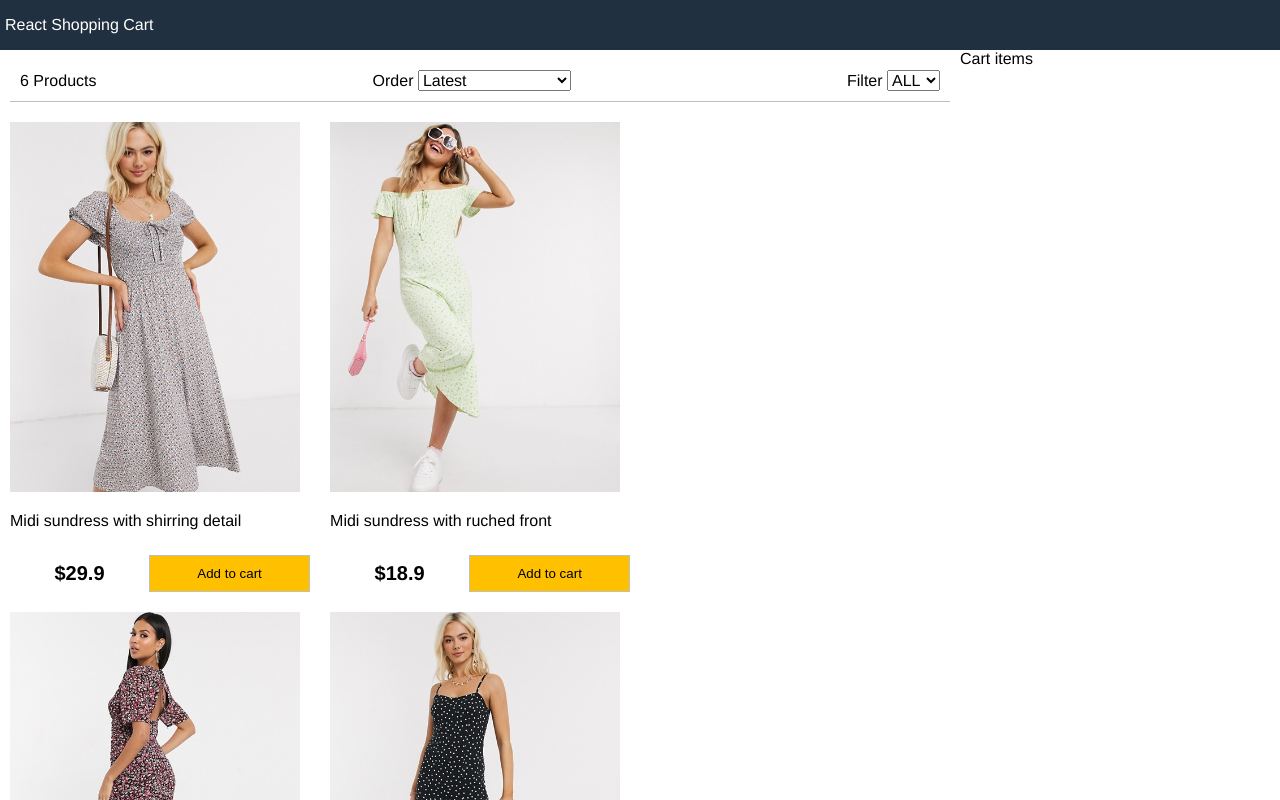
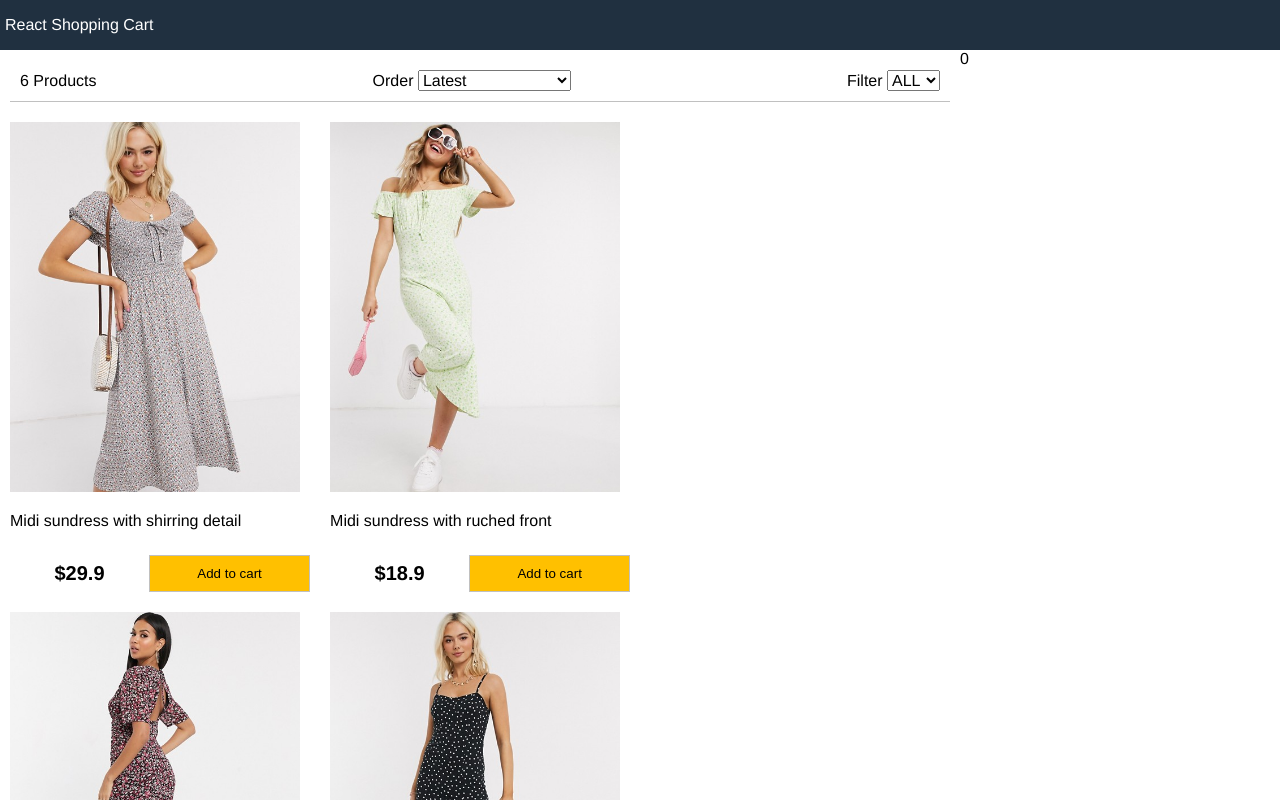
Before and after one commit to pst6/react-shopping-cart, a React (Create React App) app: page / in a window 1280 px wide. Shown: the top 800 px of the page. Built offline with nearby package versions, Linux system fonts and the light colour scheme.

Commit message:
tracking cart items count

```diff
--- a/src/App.js
+++ b/src/App.js
@@ -3,15 +3,18 @@ import React, { Component } from 'react'
 import data from './data.json'
 import Products from "./components/Products"
 import Filter from "./components/Filter"
+import Cart from "./components/Cart"
 
 
 class App extends Component {
   constructor(){
     super()
     this.state={
+      cartItems:[],
       products:data.products,
       size:"",
-      sort:""
+      sort:"",
+
     }
     //this.filterProducts=this.filterProducts.bind(this)
   }
@@ -19,6 +22,7 @@ class App extends Component {
      console.log(event.target.value)
      if(event.target.value===""){
         this.setState({
+
             products:data.products,
             size:"",
             sort:""
@@ -32,6 +36,28 @@ class App extends Component {
                 (product)=>product.availableSizes.indexOf(event.target.value)>=0)
         });
     }
+  }
+  addToCart=(product)=>{
+    const cartItems=this.state.cartItems.slice()
+    let alreadyInCart=false
+    cartItems.forEach((item) =>{
+        if(product._id===item._id ){
+            item.count++
+            item.alreadyInCart=true
+        }
+
+    })
+    if(!alreadyInCart){
+        cartItems.push({
+            ...product,
+            alreadyInCart:true,
+            count:1
+        })
+    }
+    this.setState({
+        ...this.state,
+        cartItems:cartItems,
+    })
   }
   sortProducts=(event)=>{
     console.log(event.target.value)
@@ -69,13 +95,14 @@ class App extends Component {
            filterProducts={this.filterProducts}
            sortProducts={this.sortProducts}
            />
-            <Products productsList={this.state.products}/>
+            <Products productsList={this.state.products} addToCart={this.addToCart}/>
         </div>
         <div className="sidebar">
-          Cart items
+          <Cart cartItems={this.state.cartItems}/>
         </div>
       </div>
      </main>
+
      <footer>
       All Rights Reserved
      </footer>
--- /dev/null
+++ b/src/components/Cart.js
@@ -0,0 +1,13 @@
+import React, { Component } from 'react'
+
+class Cart extends Component {
+    render() {
+        return (
+            <div>
+                {this.props.cartItems.length}
+            </div>
+        )
+    }
+}
+
+export default Cart
--- a/src/components/Products.js
+++ b/src/components/Products.js
@@ -15,7 +15,7 @@ class Products extends Component {
                                 </a>
                                 <div className="product-price">
                                     <div>{formatCurrency(product.price)}</div>
-                                    <button className="button primary">Add to cart</button>
+                                    <button className="button primary" onClick={this.props.addToCart}>Add to cart</button>
                                 </div>
 
                             </div>
```
